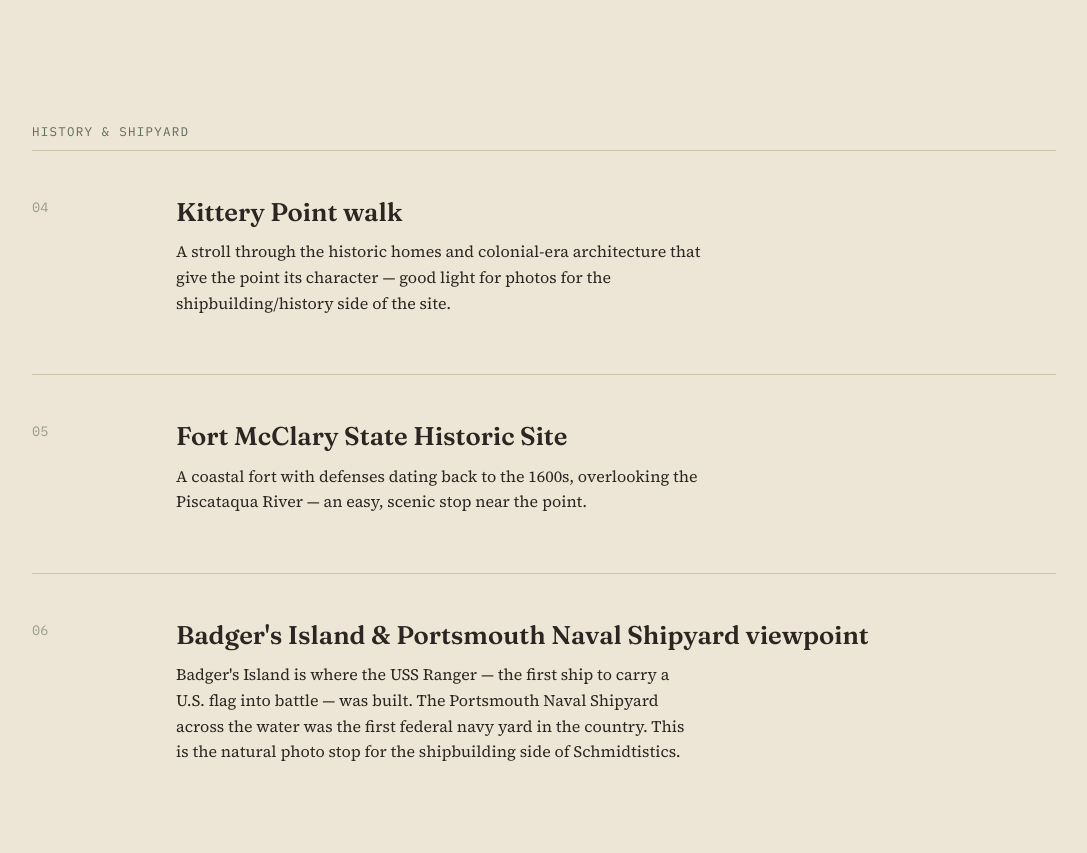
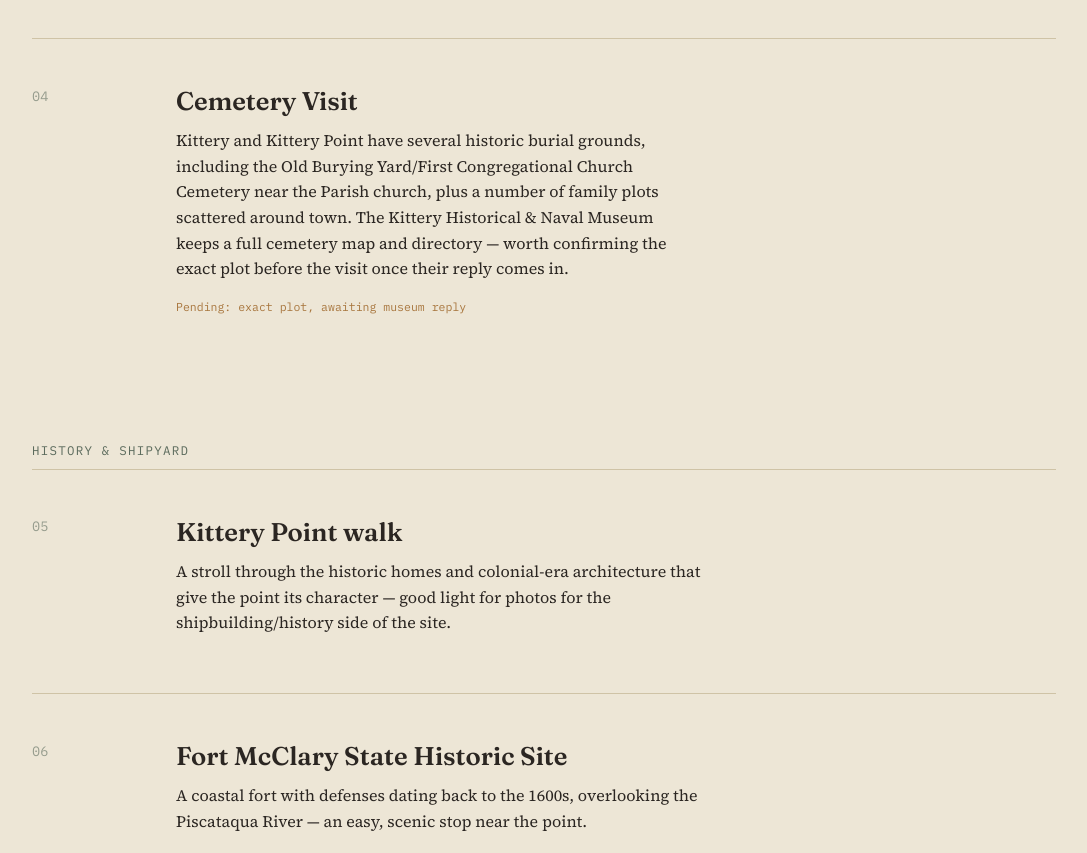
Before and after one commit to saluki7700/SCHMIDTISTICS, a plain HTML site: page kittery.html in a window 1280 px wide. Shown: the part 1307-2160 px from the top of the page, without its empty margins (96-1183 px from the left). Drawn offline with Linux system fonts and the light colour scheme.

Commit message:
Add files via upload

```diff
--- a/kittery.html
+++ b/kittery.html
@@ -92,13 +92,26 @@
       any Schmidt-line records touch Kittery Parish.</p>
     </div>
   </div>
+
+  <div class="entry">
+    <div class="no">04</div>
+    <div>
+      <h3>Cemetery Visit</h3>
+      <p>Kittery and Kittery Point have several historic burial grounds, including
+      the Old Burying Yard/First Congregational Church Cemetery near the Parish
+      church, plus a number of family plots scattered around town. The Kittery
+      Historical &amp; Naval Museum keeps a full cemetery map and directory —
+      worth confirming the exact plot before the visit once their reply comes in.</p>
+      <div class="note">Pending: exact plot, awaiting museum reply</div>
+    </div>
+  </div>
 </section>
 
 <section>
   <div class="section-title">History &amp; Shipyard</div>
 
   <div class="entry">
-    <div class="no">04</div>
+    <div class="no">05</div>
     <div>
       <h3>Kittery Point walk</h3>
       <p>A stroll through the historic homes and colonial-era architecture that give
@@ -108,7 +121,7 @@
   </div>
 
   <div class="entry">
-    <div class="no">05</div>
+    <div class="no">06</div>
     <div>
       <h3>Fort McClary State Historic Site</h3>
       <p>A coastal fort with defenses dating back to the 1600s, overlooking the
@@ -117,7 +130,7 @@
   </div>
 
   <div class="entry">
-    <div class="no">06</div>
+    <div class="no">07</div>
     <div>
       <h3>Badger's Island &amp; Portsmouth Naval Shipyard viewpoint</h3>
       <p>Badger's Island is where the USS Ranger — the first ship to carry a U.S. flag
@@ -132,7 +145,7 @@
   <div class="section-title">Leisure</div>
 
   <div class="entry">
-    <div class="no">07</div>
+    <div class="no">08</div>
     <div>
       <h3>Kittery outlets</h3>
       <p>Light, low-effort option for anyone who wants a break from research and
```
